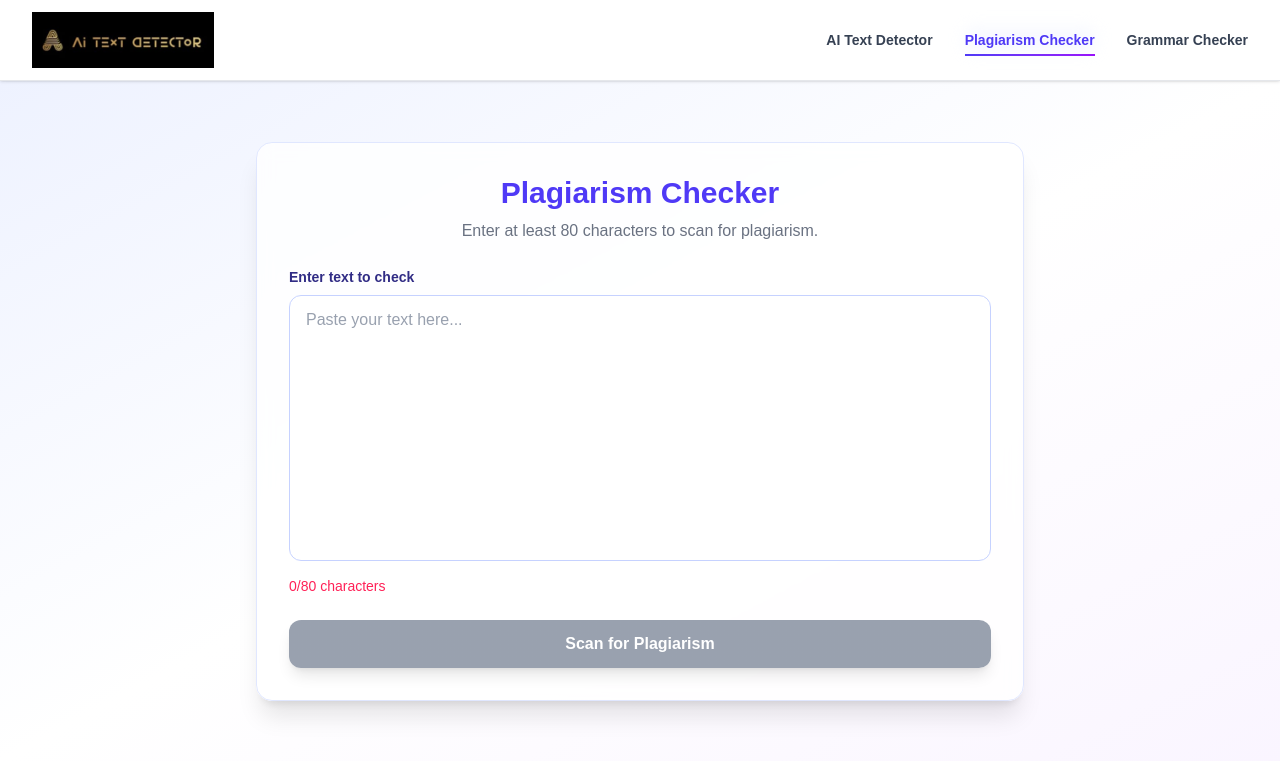
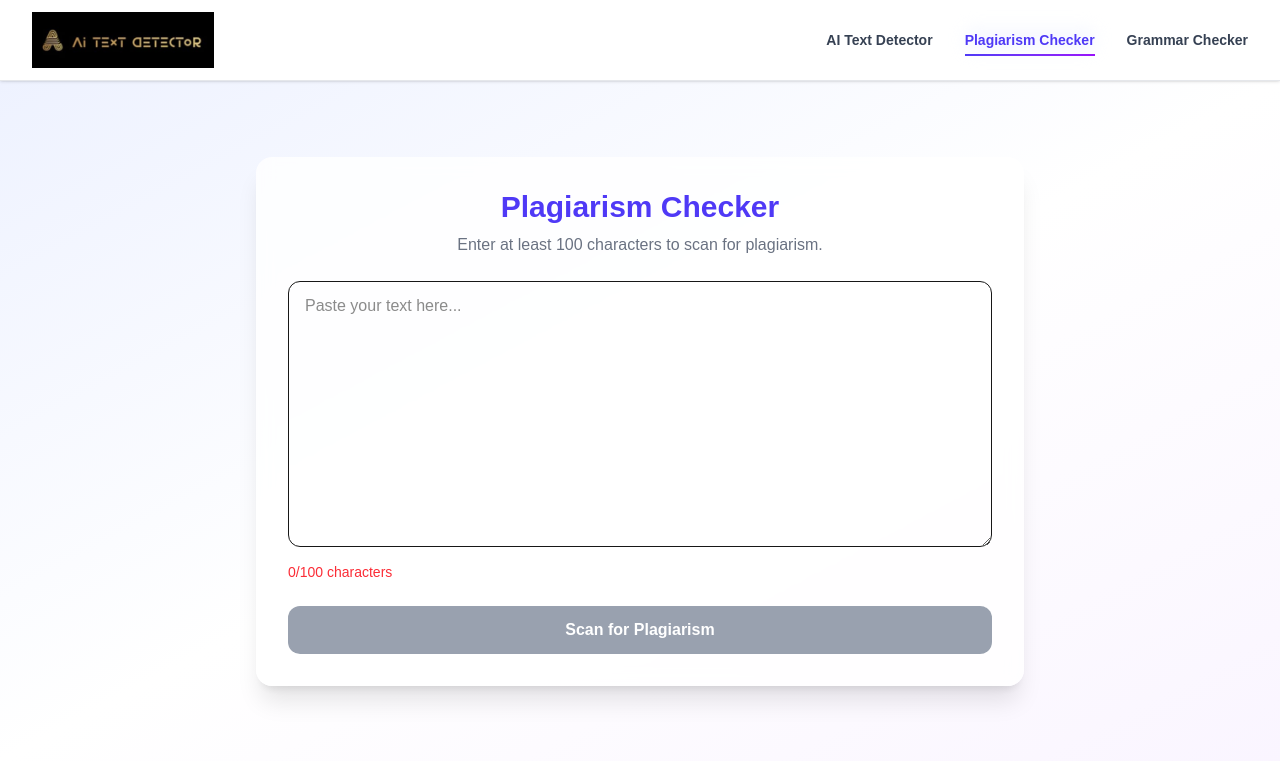
Before and after one commit to Inheritance-2K25/ai-text-detector, a Next.js app: page /plagiarism-checker in a window 1280 px wide. Shown: the top 764 px of the page. Built offline with nearby package versions, Linux system fonts and the light colour scheme.

Commit message:
new (#17)
Co-authored-by: Vivek-Kamath1 <vivekkamath35@gmail.com>

```diff
--- a/app/plagiarism-checker/page.js
+++ b/app/plagiarism-checker/page.js
@@ -1,105 +1,155 @@
+"use client";
 
-"use client";
 import React, { useState } from "react";
 
 export default function Page() {
+
   const [text, setText] = useState("");
   const [loading, setLoading] = useState(false);
-  const [score, setScore] = useState(0);
+  const [result, setResult] = useState(null);
 
-  const MIN_LENGTH = 80;
+  const MIN_LENGTH = 100;
 
-  const runCheck = () => {
+  const runCheck = async () => {
+
+    try {
+
       setLoading(true);
+      setResult(null);
 
-    // fake result (replace with API later)
-    setTimeout(() => {
-      setScore(Math.floor(Math.random() * 60) + 20);
+      console.log("Sending request...");
+
+      const response = await fetch("http://127.0.0.1:8000/plagiarism", {
+        method: "POST",
+        headers: {
+          "Content-Type": "application/json",
+        },
+        body: JSON.stringify({ text }),
+      });
+
+      console.log("Response:", response);
+
+      const data = await response.json();
+
+      console.log("DATA:", data);
+
+      setResult(data);
+
+    } catch (error) {
+
+      console.error("API Error:", error);
+
+    } finally {
+
       setLoading(false);
-    }, 1500);
+
+    }
   };
 
   return (
-    <div className="min-h-[85vh] bg-gradient-to-br from-indigo-50 via-white to-purple-50 dark:from-gray-900 dark:via-gray-800 dark:to-gray-900 flex items-center justify-center px-4 py-8 transition-colors">
-      <div className="w-full max-w-3xl animate-fade">
+
+    <div className="min-h-[85vh] bg-gradient-to-br from-indigo-50 via-white to-purple-50 dark:from-gray-900 dark:via-gray-800 dark:to-gray-900 flex items-center justify-center px-4 py-8">
+
+      <div className="w-full max-w-3xl">
+
         {/* Card */}
-        <div className="bg-white/80 dark:bg-gray-800/80 backdrop-blur rounded-2xl shadow-xl p-8 border border-indigo-100 dark:border-gray-700 transition-all hover:shadow-2xl">
+        <div className="bg-white/80 dark:bg-gray-800/80 backdrop-blur rounded-2xl shadow-xl p-8">
+
           <h2 className="text-3xl font-bold text-indigo-600 dark:text-indigo-400 text-center">
             Plagiarism Checker
           </h2>
 
-          <p className="text-gray-500 dark:text-gray-400 text-center mt-2">
+          <p className="text-gray-500 text-center mt-2">
             Enter at least {MIN_LENGTH} characters to scan for plagiarism.
           </p>
 
           {/* Textarea */}
-          <div className="mt-6">
-            <label className="block text-sm font-semibold text-indigo-900 dark:text-indigo-300 mb-2">
-              Enter text to check
-            </label>
           <textarea
             value={text}
             onChange={(e) => setText(e.target.value)}
             rows={10}
             placeholder="Paste your text here..."
-              className="
-                w-full rounded-xl border border-indigo-200 dark:border-gray-600
-                px-4 py-3 text-gray-900 dark:text-gray-100 placeholder-gray-400 dark:placeholder-gray-500
-                bg-white dark:bg-gray-900
-                resize-none
-                focus:outline-none focus:ring-2 focus:ring-indigo-500 dark:focus:ring-indigo-400 focus:border-indigo-500
-                transition-all
-              "
+            className="w-full mt-6 rounded-xl border px-4 py-3"
           />
 
-            <p
-              className={`text-sm mt-2 animate-fade ${
-                text.length < MIN_LENGTH ? "text-rose-500 dark:text-rose-400" : "text-emerald-600 dark:text-emerald-400"
-              }`}
-            >
+          <p className={`text-sm mt-2 ${text.length < MIN_LENGTH ? "text-red-500" : "text-green-500"}`}>
             {text.length}/{MIN_LENGTH} characters
           </p>
-          </div>
 
           {/* Button */}
           <button
             onClick={runCheck}
             disabled={loading || text.length < MIN_LENGTH}
-            className="
-              mt-6 w-full py-3 rounded-xl font-semibold text-white
-              bg-gradient-to-r from-indigo-600 to-purple-600
-              hover:from-indigo-700 hover:to-purple-700
-              disabled:from-gray-400 disabled:to-gray-400
-              disabled:cursor-not-allowed
-              transition-all transform hover:scale-[1.02] active:scale-[0.98]
-              shadow-lg hover:shadow-xl
-            "
+            className="mt-6 w-full py-3 rounded-xl font-semibold text-white bg-indigo-600 disabled:bg-gray-400"
           >
             {loading ? "Scanning..." : "Scan for Plagiarism"}
           </button>
+
         </div>
 
-        {/* Result */}
-        {score > 0 && (
-          <div className="mt-8 bg-white/90 dark:bg-gray-800/90 backdrop-blur rounded-2xl shadow-lg p-6 border border-indigo-100 dark:border-gray-700 animate-fade">
-            <h3 className="text-lg font-semibold text-gray-700 dark:text-gray-300">Results</h3>
+        {/* RESULT SECTION */}
 
+        {result && result.result && (
+
+          <div className="mt-8 bg-white rounded-2xl shadow-lg p-6">
+
+            <h3 className="text-lg font-semibold">Results</h3>
+
+            {/* Score */}
             <div
-              className={`mt-4 text-5xl font-bold transition-colors ${
-                score > 40 ? "text-rose-600 dark:text-rose-400" : "text-emerald-600 dark:text-emerald-400"
+              className={`mt-4 text-5xl font-bold ${
+                result.result.score > 40 ? "text-red-600" : "text-green-600"
               }`}
             >
-              {score}%
+              {result.result.score}%
             </div>
 
-            <p className="text-gray-500 dark:text-gray-400 mt-1">Plagiarism Detected</p>
+            <p className="text-gray-500 mt-1">
+              Plagiarism Detected
+            </p>
 
-            <div className="mt-4 text-sm text-gray-600 dark:text-gray-400">
-              Possible sources will appear here.
+            {/* Sources */}
+            {result.sources
+              ?.filter((s) => s.score > 0)
+              .length > 0 && (
+
+              <div className="mt-6">
+
+                <h4 className="font-semibold mb-2">Sources</h4>
+
+                {result.sources
+                  .filter((s) => s.score > 0)
+                  .map((s, i) => (
+
+                    <div key={i} className="border-b py-2">
+
+                      <a
+                        href={s.url}
+                        target="_blank"
+                        className="text-indigo-600 hover:underline"
+                      >
+                        {s.title}
+                      </a>
+
+                      <p className="text-sm text-gray-500">
+                        Score: {s.score}%
+                      </p>
+
                     </div>
+
+                ))}
+
               </div>
+
             )}
+
           </div>
+
+        )}
+
       </div>
+
+    </div>
+
   );
 }
```
Lines whose indentation alone changed are shown as unchanged.
